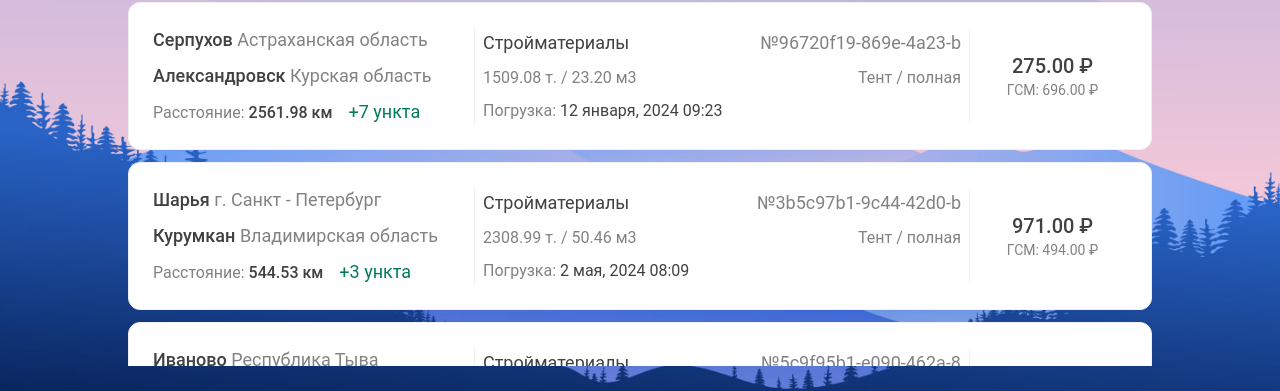
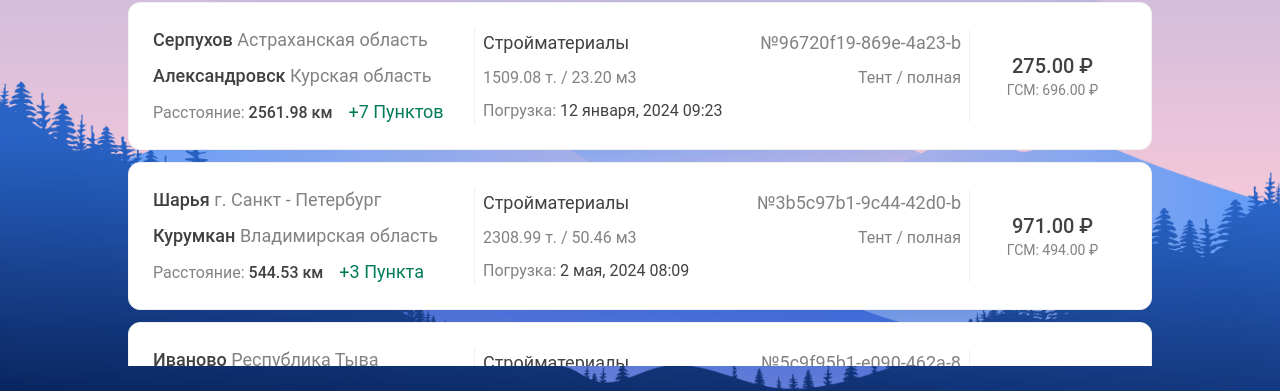
Before and after one commit to robertd2000/transportation_orders, a React (Vite) app: page / in a window 1280 px wide. Shown: the part 338-729 px from the top of the page. Built offline with nearby package versions, Linux system fonts and the light colour scheme.

Commit message:
stations

```diff
--- a/src/components/Providers/Antd/index.tsx
+++ b/src/components/Providers/Antd/index.tsx
@@ -18,6 +18,9 @@ export const AntdProvider: FC<Props> = ({ children }) => {
         components: {
           Card: {
             borderRadiusLG: 12,
+            padding: 24,
+            paddingLG: 24,
+            margin: 24,
           },
           List: {
             itemPadding: "6px 0",
--- a/src/components/Transportations/Item/Location/index.tsx
+++ b/src/components/Transportations/Item/Location/index.tsx
@@ -1,5 +1,6 @@
 import { Col, Row } from "antd";
 import { FC } from "react";
+import { getStation } from "../../../../utils/station";
 import { ItemLocationProps } from "./ItemLocation.interface";
 import style from "./styles/ItemLocation.module.scss";
 
@@ -25,7 +26,7 @@ export const ItemLocation: FC<ItemLocationProps> = ({
           <span className={style.distance}>Расстояние:</span>{" "}
           <strong> {distance} км</strong>
           {stations ? (
-            <span className={style.station}>+{stations} ункта</span>
+            <span className={style.station}>+{getStation(stations)}</span>
           ) : null}
         </Col>
       </Row>
--- /dev/null
+++ b/src/utils/station.ts
@@ -0,0 +1,9 @@
+export const getStation = (stations: string) => {
+  if (["1"].includes(stations.slice(-1))) {
+    return `${stations} Пункт`;
+  } else if (["2", "3", "4"].includes(stations.slice(-1))) {
+    return `${stations} Пункта`;
+  } else {
+    return `${stations} Пунктов`;
+  }
+};
```
